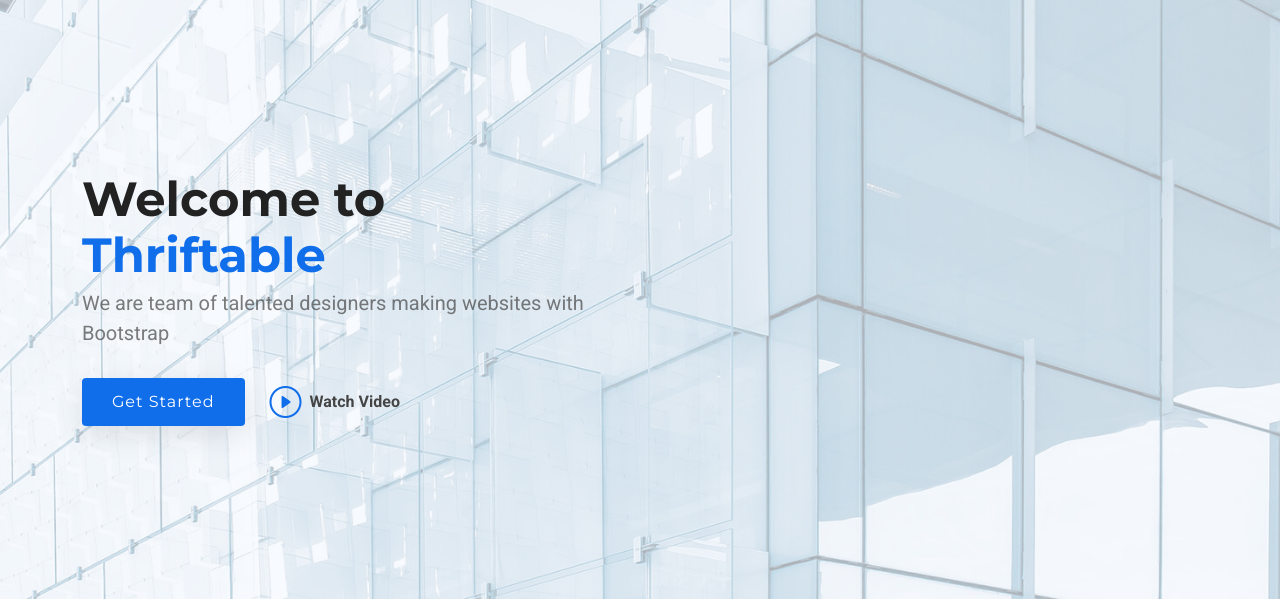
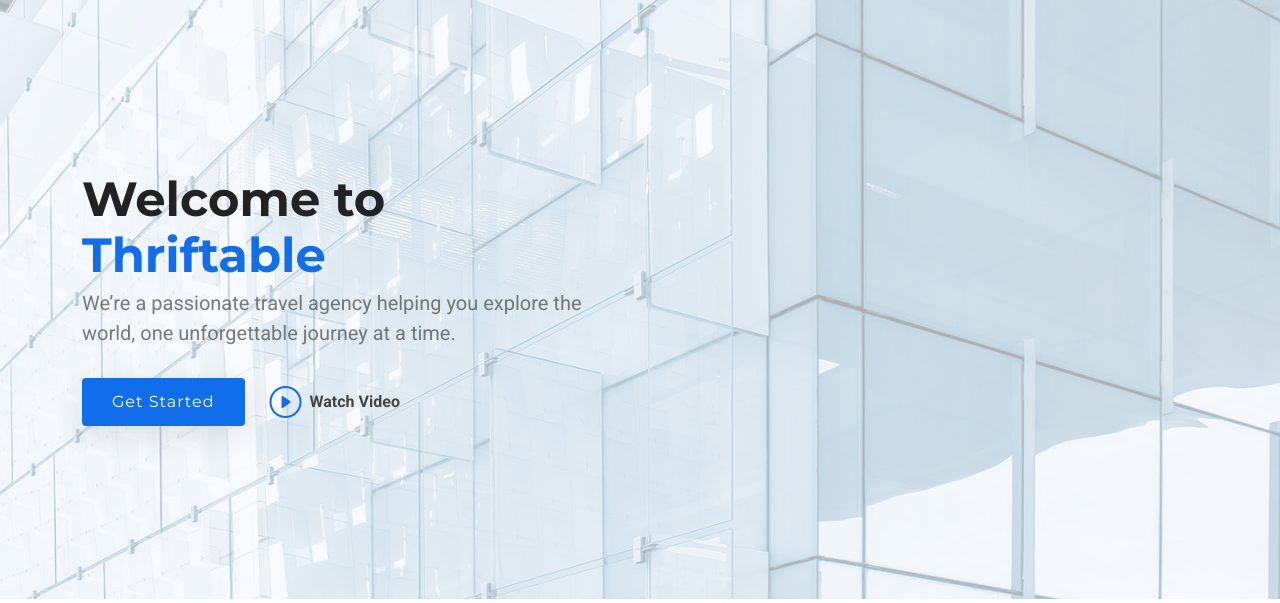
Before and after one commit to Carrington-dev/adventures, a Flask app: page / in a window 1280 px wide. Shown: the part 120-723 px from the top of the page. Run offline with Flask 3, Linux system fonts and the light colour scheme; some libraries are stand-ins or nearby versions.

Commit message:
Update index.html
Co-Authored-By: Stemgon <165911512+stemgon@users.noreply.github.com>
Co-Authored-By: Carrington Muleya <79579279+carrington-dev@users.noreply.github.com>

```diff
--- a/templates/index.html
+++ b/templates/index.html
@@ -10,7 +10,7 @@
     <div class="row gy-4">
       <div class="col-lg-6 order-2 order-lg-1 d-flex flex-column justify-content-center" data-aos="zoom-out">
         <h1>Welcome to <span>{{ company }}</span></h1>
-        <p>We are team of talented designers making websites with Bootstrap</p>
+        <p>We’re a passionate travel agency helping you explore the world, one unforgettable journey at a time.        </p>
         <div class="d-flex">
           <a href="#about" class="btn-get-started">Get Started</a>
           <a href="https://www.youtube.com/watch?v=Y7f98aduVJ8" class="glightbox btn-watch-video d-flex align-items-center"><i class="bi bi-play-circle"></i><span>Watch Video</span></a>
```
